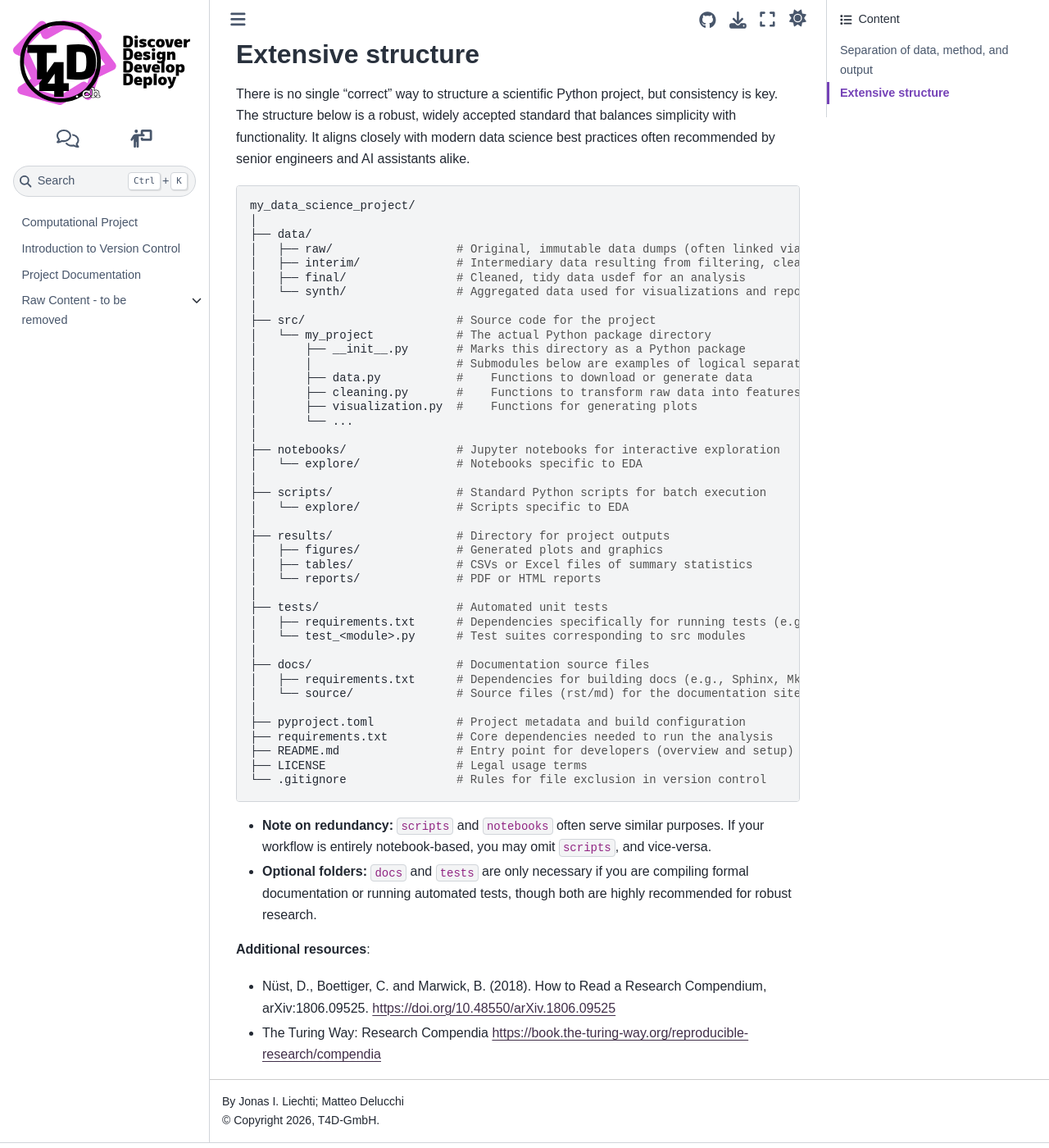
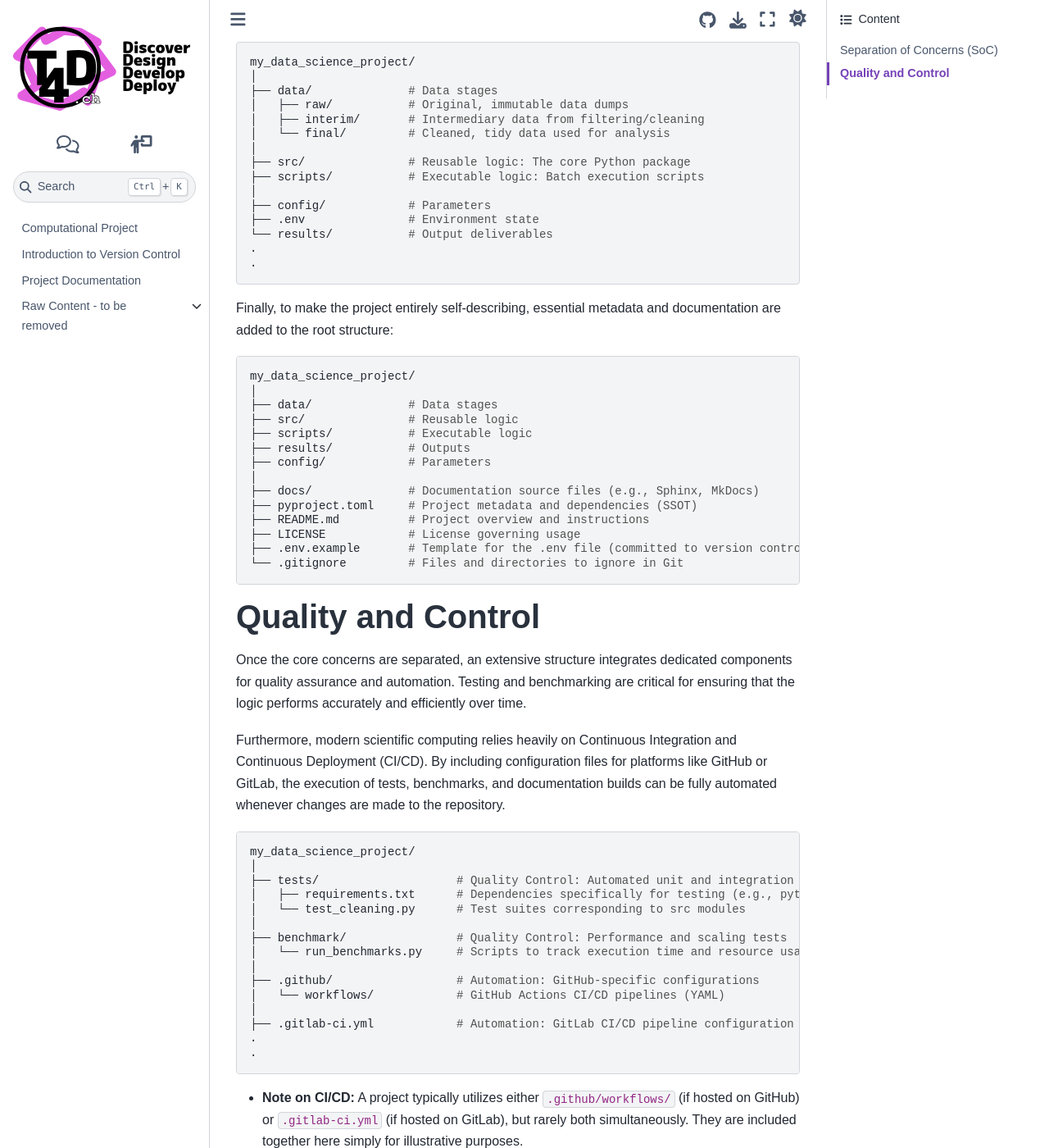
Before and after one commit to t4d-gmbh/researchSoftwareEngineering, a Sphinx documentation site: the page built from source/content/computationalProject/structure.md, in a window 1280 px wide and 1400 px high, scrolled down 1569 px. Shown: the whole window at 82% size. Built offline with Sphinx 7.4.7 and the Sphinx Book theme 1.1.4, drawn with Linux system fonts in a browser that asks for light colours; some web fonts are replaced; the version number could not be read and is left out; some of the changed text lies outside the part shown.

Commit message:
clarify soc principle

````diff
--- a/source/content/computationalProject/structure.md
+++ b/source/content/computationalProject/structure.md
@@ -1,250 +1,329 @@
-## Structure for good practices
-
-{% if page %}
-A well structured project facilitates development for you and your collaborators, but it can also ease the usage of cloud and cluster infrastructures.
-{% endif %}
-
-
-### Separation of data, method, and output
+### Separation of Concerns (SoC)
 
 {% if page %}
 When organizing scientific projects (especially in data science) one principle stands above the rest:
+{% endif %}
 
-<center>
+{.centered}
+{.bigger}
+**The separation of logic, parameters, environment, and data**
 
-<span style="color = #b20032;"><strong>The separation of data, method, and output</strong></span>
-
-</center>
-
-This principle is fundamental for reproducibility, clarity, and maintainability. It dictates how the digital artifacts of a project should be physically organized on your disk.
-
-At the most basic level, this implies creating distinct subdirectories for your inputs (data), your logic (scripts/methods), and your deliverables (results).
+{% if page %}
+This principle, known as Separation of Concerns (SoC), is fundamental for reproducibility, clarity, and maintainability. It dictates how the digital artifacts of a project should be physically organized on disk, ensuring that a change in one domain (e.g., running the code on a different computer) does not require a change in another (e.g., modifying the core logic).
 {% endif %}
 
 {% if slide %}
 
-::::{tab-set}
-:::{tab-item} Basic
-Distinct subdirectories for inputs, logic, and deliverables:
+::::::{tab-set}
+:::::{tab-item} Basic
+
+::::{grid} 1 1 2 2
+:gutter: 3
+
+:::{grid-item}
+```bash
+my_data_science_project/
+│
+├── config/            # Centralized parameterizations
+├── data/              # Input data
+└── code/              # Code and scripts
+.
+.
+
+```
+
+:::
+
+:::{grid-item}
+**Key Takeaways:**
+
+* **Foundational separation:** Code is physically isolated from configuration parameters and datasets.
+* **Portability:** Hardcoded paths and parameters are explicitly eliminated from the source code.
+* **Clarity:** The core domains of the project are immediately identifiable to collaborators.
+:::
+
+::::
+:::::
+
+:::::{tab-item} Best Practice
+::::{grid} 1 1 2 2
+:gutter: 3
+
+:::{grid-item}
 
 ```bash
 my_data_science_project/
 │
-├── data/              # Directory for input data
+├── config/            # Parameters (YAML/TOML)
+├── .env               # Environment/State (paths, secrets)
 │
-├── scripts/           # Directory for Python scripts (exploration and analysis)
+├── scripts/           # Logic (execution)
 │
-├── results/           # Directory for output (plots, figures, tables)
+├── data/              # Data (inputs)
+└── results/           # Data (outputs/deliverables)
 .
 .
 
 ```
+
 :::
 
-:::{tab-item} Data stages
-Preserve raw, intermediate, and final data:
+:::{grid-item}
+**Key Takeaways:**
 
-```bash
-my_data_science_project/
-│
-├── data/              # Directory for data
-│   ├── raw/           # Original, immutable data dumps (often linked via git-lfs)
-│   ├── interim/       # Intermediary data resulting from filtering, cleaning, etc.
-│   ├── final/         # Cleaned, tidy data used for an analysis
-│   └── synth/         # Aggregated data used for visualizations and reporting
-│
-├── scripts/           # Directory for Python scripts
-│
-├── results/           # Directory for output
-.
-.
+* **Environment isolation:** Local paths and secrets are extracted to `.env` files.
+* **Security:** The `.env` file must never be committed to version control.
+* **Dynamic loading:** Paths are fetched programmatically at runtime rather than hardcoded:
 
+```python
+import os
+from dotenv import load_dotenv
+# Load local .env variables
+load_dotenv()
+# Fetch environment-specific paths
+output_dir = os.getenv("OUTPUT_DIR")
 ```
+
 :::
+::::
+:::::
 
-:::{tab-item} + Metadata
-Make the project self-describing:
+:::::{tab-item} Advanced
+::::{grid} 1 1 2 2
+:gutter: 3
+
+:::{grid-item}
 
 ```bash
 my_data_science_project/
 │
 ├── data/
-│   ├── raw/           # Original, immutable data dumps
+│   ├── raw/           # Immutable data dumps
 │   ├── interim/       # Intermediary data
-│   ├── final/         # Cleaned, tidy data
-│   └── synth/         # Aggregated data for reporting
+│   └── final/         # Cleaned, tidy data
 │
-├── scripts/           # Python scripts
+├── src/               # Reusable logic (Python package)
+├── scripts/           # Executable logic (batch scripts)
 │
-├── results/           # Output
-│
-├── pyproject.toml     # Project metadata and dependencies (SSOT)
-├── requirements.txt   # Python package dependencies
-├── README.md          # Project overview and instructions
-├── LICENSE            # License governing usage
-└── .gitignore         # Files and directories to ignore in Git
-
-```
-:::
-::::
-
-{% else %}
-
-```bash
-my_data_science_project/
-│
-├── data/              # Directory for input data
-│
-├── scripts/           # Directory for Python scripts (exploration and analysis)
-│
-├── results/           # Directory for output (plots, figures, tables)
+├── config/            # Parameters
+├── .env               # Environment state
+└── results/           # Outputs
 .
 .
 
 ```
 
-However, a robust project structure goes deeper. Regarding **data**, we must strive to save both raw and intermediate forms. This allows us to trace the lineage of our results, document processing steps, and ensure we are working with "tidy data" amenable to analysis.
+:::
 
-We expand the structure to reflect this:
+:::{grid-item}
+**Key Takeaways:**
+
+* **Logic division:** Reusable modules (`src/`) are strictly separated from executable routines (`scripts/`).
+* **Data lineage:** Data is divided into discrete stages to document processing steps and transformations.
+* **Immutability:** Raw data is strictly preserved and never overwritten by analytical scripts.
+:::
+::::
+:::::
+
+:::::{tab-item} + Metadata
+::::{grid} 1 1 2 2
+:gutter: 3
+
+:::{grid-item}
 
 ```bash
 my_data_science_project/
 │
-├── data/              # Directory for data
-│   ├── raw/           # Original, immutable data dumps (often linked via git-lfs)
-│   ├── interim/       # Intermediary data resulting from filtering, cleaning, etc.
-│   ├── final/         # Cleaned, tidy data used for an analysis
-│   └── synth/         # Aggregated data used for visualizations and reporting
+├── data/              # (raw, interim, final)
+├── src/               # (reusable logic)
+├── scripts/           # (executable logic)
+├── results/           # (outputs)
+├── config/            # (parameters)
 │
-├── scripts/           # Directory for Python scripts
+├── docs/              # Documentation source files
+├── pyproject.toml     # Project metadata and dependencies
+├── README.md          # Project overview
+├── LICENSE            # Usage rights
+├── .env.example       # Environment template
+└── .gitignore         # Version control exclusions
+
+```
+
+:::
+
+:::{grid-item}
+**Key Takeaways:**
+
+* **Self-description:** Essential context and usage instructions are provided at the root level.
+* **Dependency management:** Required packages and metadata are defined centrally (e.g., `pyproject.toml`).
+* **Safe onboarding:** Templates (`.env.example`) are provided so collaborators can safely configure their local environments without sharing secrets.
+:::
+::::
+:::::
+::::::
+
+{% else %}
+
+At the most basic level, Separation of Concerns implies creating distinct subdirectories to separate the code from its configuration and the data it operates on:
+
+```bash
+my_data_science_project/
 │
-├── results/           # Directory for output
+├── config/            # Directory for configuration files
+├── data/              # Directory for input data
+└── code/              # Directory for programming logic
+.
+.
+
+
+```
+
+However, a robust project structure goes deeper. Best practice requires explicitly separating logic, parameters, environment/state, and the data inputs/outputs. Hardcoding data paths or attempting to store massive datasets within a repository is highly discouraged. By introducing an `.env` file and distinct input/output directories, the project becomes modular and environment-agnostic:
+
+```bash
+my_data_science_project/
+│
+├── config/            # Parameters: Centralized parameterizations (YAML/TOML)
+├── .env               # Environment: Local paths and secrets (DO NOT COMMIT)
+│
+├── scripts/           # Logic: Python scripts for exploration and analysis
+│
+├── data/              # Data (Input): Kept small or used for symlinks
+└── results/           # Data (Output): Plots, figures, tables
+.
+.
+
+
+```
+
+**Using Environment Variables**
+The `.env` file defines local variables, such as absolute paths to external storage drives where the actual training data or output directories reside. These paths can be loaded dynamically using the `python-dotenv` package:
+
+```python
+import os
+from dotenv import load_dotenv
+
+# Load variables from the local .env file
+load_dotenv()
+
+# Safely fetch environment-specific paths
+output_dir = os.getenv("OUTPUT_DIR")
+
+```
+
+:::{admonition} Best Practice: Securing .env files
+:class: tip
+The `.env` file must **never** be committed to version control, as it may contain sensitive paths or API keys. It should be explicitly added to the `.gitignore` file. Instead, an `.env.example` file should be committed, providing a blank template so collaborators know which variables must be defined on their respective systems.
+:::
+
+As complexity grows, the advanced case requires splitting these concerns even further. Logic is divided into executable routines (`scripts/`) and reusable modules (`src/`). Data is divided into discrete stages (`raw/`, `interim/`, `final/`) to trace lineage and document processing steps:
+
+```bash
+my_data_science_project/
+│
+├── data/              # Data stages
+│   ├── raw/           # Original, immutable data dumps
+│   ├── interim/       # Intermediary data from filtering/cleaning
+│   └── final/         # Cleaned, tidy data used for analysis
+│
+├── src/               # Reusable logic: The core Python package
+├── scripts/           # Executable logic: Batch execution scripts
+│
+├── config/            # Parameters
+├── .env               # Environment state
+└── results/           # Output deliverables
+.
+.
+
+
+```
+
+Finally, to make the project entirely self-describing, essential metadata and documentation are added to the root structure:
+
+```bash
+my_data_science_project/
+│
+├── data/              # Data stages
+├── src/               # Reusable logic
+├── scripts/           # Executable logic
+├── results/           # Outputs
+├── config/            # Parameters
+│
+├── docs/              # Documentation source files (e.g., Sphinx, MkDocs)
+├── pyproject.toml     # Project metadata and dependencies (SSOT)
+├── README.md          # Project overview and instructions
+├── LICENSE            # License governing usage
+├── .env.example       # Template for the .env file (committed to version control)
+└── .gitignore         # Files and directories to ignore in Git
+
+
+```
+
+{% endif %}
+
+### Quality and Control
+
+{% if page %}
+Once the core concerns are separated, an extensive structure integrates dedicated components for quality assurance and automation. Testing and benchmarking are critical for ensuring that the logic performs accurately and efficiently over time.
+
+
+
+Furthermore, modern scientific computing relies heavily on Continuous Integration and Continuous Deployment (CI/CD). By including configuration files for platforms like GitHub or GitLab, the execution of tests, benchmarks, and documentation builds can be fully automated whenever changes are made to the repository.
+
+```bash
+my_data_science_project/
+│
+├── tests/                    # Quality Control: Automated unit and integration tests
+│   ├── requirements.txt      # Dependencies specifically for testing (e.g., pytest)
+│   └── test_cleaning.py      # Test suites corresponding to src modules
+│
+├── benchmark/                # Quality Control: Performance and scaling tests
+│   └── run_benchmarks.py     # Scripts to track execution time and resource usage
+│
+├── .github/                  # Automation: GitHub-specific configurations
+│   └── workflows/            # GitHub Actions CI/CD pipelines (YAML)
+│
+├── .gitlab-ci.yml            # Automation: GitLab CI/CD pipeline configuration
 .
 .
 
 ```
 
-Finally, as discussed in the previous unit, a project must contain essential metadata to be self-describing. We add these files to the root:
+* **Note on CI/CD:** A project typically utilizes either `.github/workflows/` (if hosted on GitHub) or `.gitlab-ci.yml` (if hosted on GitLab), but rarely both simultaneously. They are included together here simply for illustrative purposes.
+
+{% endif %}
+
+{% if slide %}
+
+::::{grid} 1 1 2 2
+:gutter: 3
+
+:::{grid-item}
 
 ```bash
 my_data_science_project/
 │
-├── data/              # Directory for data
-│   ├── raw/           # Original, immutable data dumps
-│   ├── interim/       # Intermediary data resulting from filtering, cleaning, etc.
-│   ├── final/         # Cleaned, tidy data used for an analysis
-│   └── synth/         # Aggregated data used for visualizations and reporting
+├── tests/             # Automated unit tests
+├── benchmark/         # Performance tracking
 │
-├── scripts/           # Directory for Python scripts
+├── .github/
+│   └── workflows/     # GitHub CI/CD pipelines
 │
-├── results/           # Directory for output
-│
-├── pyproject.toml     # Project metadata and dependencies (SSOT)
-├── requirements.txt   # Python package dependencies
-├── README.md          # Project overview and instructions
-├── LICENSE            # License governing usage
-└── .gitignore         # Files and directories to ignore in Git
+├── .gitlab-ci.yml     # GitLab CI/CD pipeline
+.
+.
 
 ```
 
+:::
+
+:::{grid-item}
+**Key Takeaways:**
+
+* **Automated Assurance:** Code correctness and computational efficiency are systematically verified through dedicated `tests/` and `benchmark/` suites.
+* **Continuous Integration (CI):** Automated pipelines (`.github/workflows/` or `.gitlab-ci.yml`) execute tests immediately whenever the codebase is modified.
+* **Reliability:** Bugs and performance regressions are caught prior to publication, ensuring that analytical results remain stable and reproducible.
+:::
+::::
+
 {% endif %}
-
-### Extensive structure
-
-{% if page %}
-There is no single "correct" way to structure a scientific Python project, but consistency is key.
-The structure below is a robust, widely accepted standard that balances simplicity with functionality. It aligns closely with modern data science best practices often recommended by senior engineers and AI assistants alike.
-
-```bash
-my_data_science_project/
-│
-├── data/
-│   ├── raw/                  # Original, immutable data dumps (often linked via git-lfs)
-│   ├── interim/              # Intermediary data resulting from filtering, cleaning, etc.
-│   ├── final/                # Cleaned, tidy data usdef for an analysis
-│   └── synth/                # Aggregated data used for visualizations and reporting
-│
-├── src/                      # Source code for the project
-│   └── my_project            # The actual Python package directory
-│       ├── __init__.py       # Marks this directory as a Python package
-│       │                     # Submodules below are examples of logical separation:
-│       ├── data.py           #    Functions to download or generate data
-│       ├── cleaning.py       #    Functions to transform raw data into features
-│       ├── visualization.py  #    Functions for generating plots
-│       └── ...
-│
-├── notebooks/                # Jupyter notebooks for interactive exploration
-│   └── explore/              # Notebooks specific to EDA
-│
-├── scripts/                  # Standard Python scripts for batch execution
-│   └── explore/              # Scripts specific to EDA
-│
-├── results/                  # Directory for project outputs
-│   ├── figures/              # Generated plots and graphics
-│   ├── tables/               # CSVs or Excel files of summary statistics
-│   └── reports/              # PDF or HTML reports
-│
-├── tests/                    # Automated unit tests
-│   ├── requirements.txt      # Dependencies specifically for running tests (e.g., pytest)
-│   └── test_<module>.py      # Test suites corresponding to src modules
-│
-├── docs/                     # Documentation source files
-│   ├── requirements.txt      # Dependencies for building docs (e.g., Sphinx, MkDocs)
-│   └── source/               # Source files (rst/md) for the documentation site
-│
-├── pyproject.toml            # Project metadata and build configuration
-├── requirements.txt          # Core dependencies needed to run the analysis
-├── README.md                 # Entry point for developers (overview and setup)
-├── LICENSE                   # Legal usage terms
-└── .gitignore                # Rules for file exclusion in version control
-
-```
-
-* **Note on redundancy:** `scripts` and `notebooks` often serve similar purposes. If your workflow is entirely notebook-based, you may omit `scripts`, and vice-versa.
-* **Optional folders:** `docs` and `tests` are only necessary if you are compiling formal documentation or running automated tests, though both are highly recommended for robust research.
-
-**Additional resources**:
-
-* Nüst, D., Boettiger, C. and Marwick, B. (2018). How to Read a Research Compendium, arXiv:1806.09525. [https://doi.org/10.48550/arXiv.1806.09525](https://doi.org/10.48550/arXiv.1806.09525)
-* The Turing Way: Research Compendia [https://book.the-turing-way.org/reproducible-research/compendia](https://book.the-turing-way.org/reproducible-research/compendia)
-{% endif %}
-
-{% if slide %}
-Beyond the basics, a full project adds dedicated folders for source packages, tests, documentation, and results:
-
-:::::{grid} 2
-::::{grid-item-card} Core
-- `src/my_project/` — Python package
-- `scripts/` — batch execution
-- `notebooks/` — interactive exploration
-- `config/` — settings, parameters
-::::
-::::{grid-item-card} Quality & Output
-- `tests/` — automated unit tests
-- `docs/` — documentation source
-- `results/figures/` — plots, tables, reports
-- `benchmark/` — performance tracking
-::::
-:::::
-
-:::{admonition} Full tree
-:class: dropdown
-
-```bash
-my_data_science_project/
-│
-├── data/
-│   ├── raw/           ├── interim/
-│   ├── final/         └── synth/
-├── src/my_project/
-│   ├── __init__.py    ├── data.py
-│   ├── cleaning.py    └── visualization.py
-├── notebooks/         ├── scripts/
-├── results/           ├── tests/
-├── docs/              ├── benchmark/
-├── pyproject.toml     ├── requirements.txt
-├── README.md          ├── LICENSE
-└── .gitignore
-```
-:::
-{% endif %}
````
